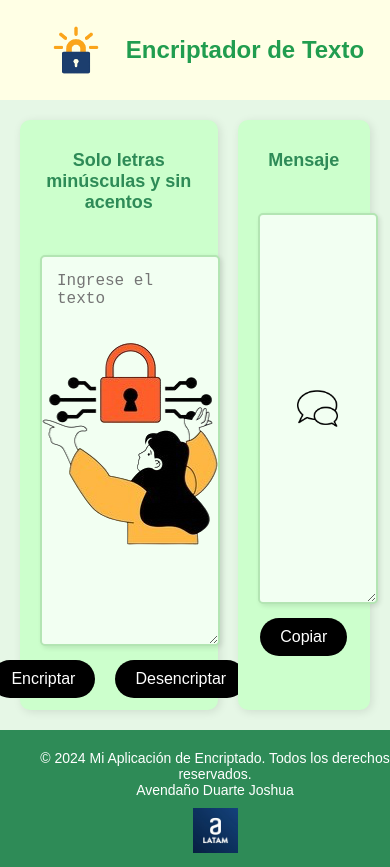
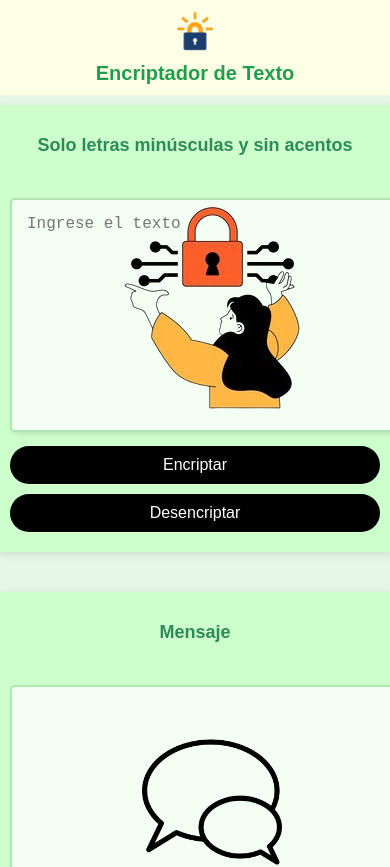
Before and after one commit to Joshua-Avendano/Desafio, a plain HTML site: page index.html in a window 390 px wide. Shown: the top 867 px of the page. Drawn offline with Linux system fonts and the light colour scheme.

Commit message:
Update estilo.css

```diff
--- a/estilo.css
+++ b/estilo.css
@@ -168,3 +168,52 @@ footer p {
     width: 45px; /* Ajuste del tamaño del logo */
     margin-top: 10px;
 }
+
+/* Media Queries para dispositivos móviles */
+@media screen and (max-width: 768px) {
+    header {
+        height: auto;
+        flex-direction: column;
+        padding: 10px;
+    }
+
+    header img.logo {
+        width: 80px;
+        margin-bottom: 10px;
+    }
+
+    .encabezado {
+        font-size: 20px;
+        text-align: center;
+    }
+
+    main {
+        flex-direction: column;
+        align-items: center;
+        padding: 10px;
+    }
+
+    section {
+        width: 100%;
+        height: auto;
+        margin-bottom: 20px;
+    }
+
+    .text-area, .mensaje {
+        width: 100%;
+        height: 200px;
+    }
+
+    .botones {
+        flex-direction: column;
+        gap: 10px;
+    }
+
+    footer {
+        padding: 10px;
+    }
+
+    footer p {
+        font-size: 12px;
+    }
+}
```
